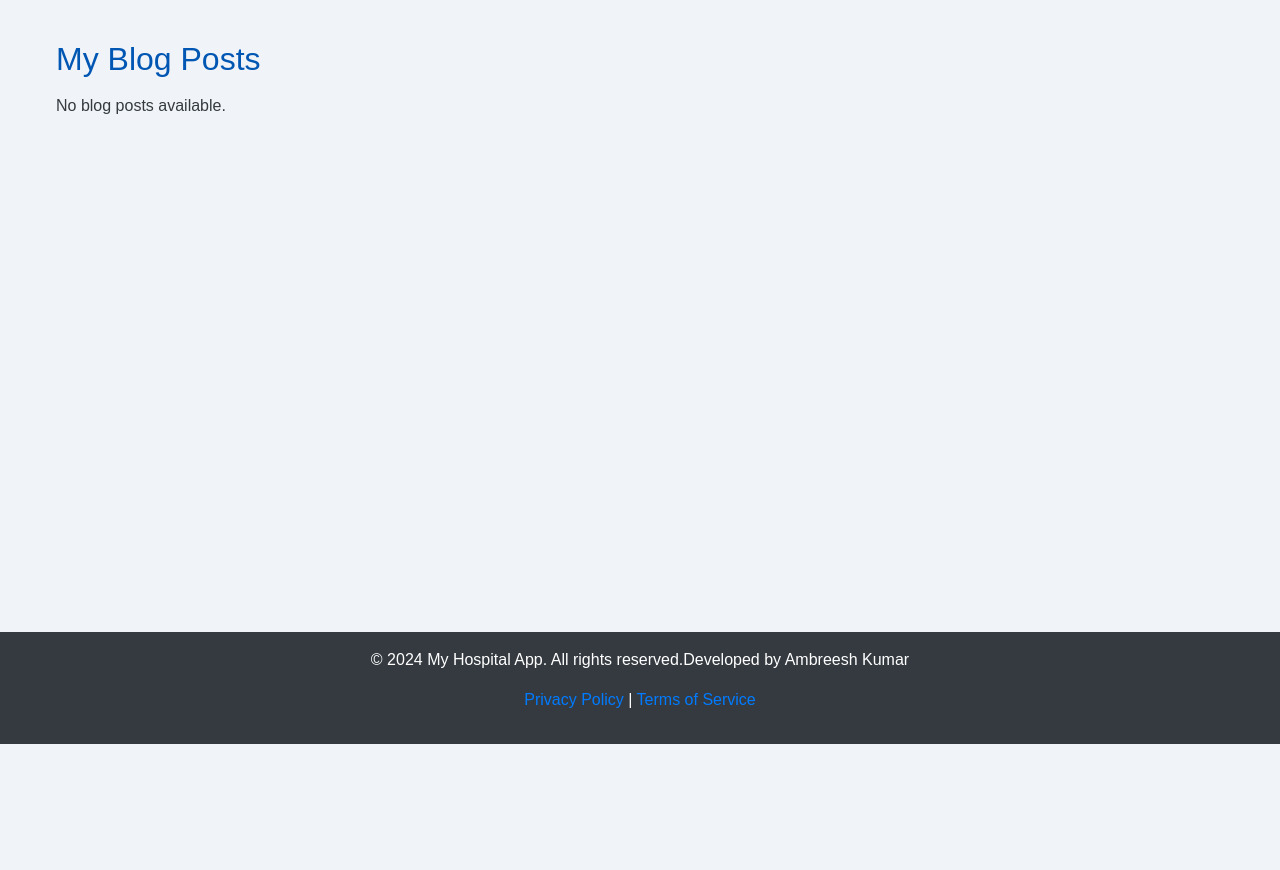
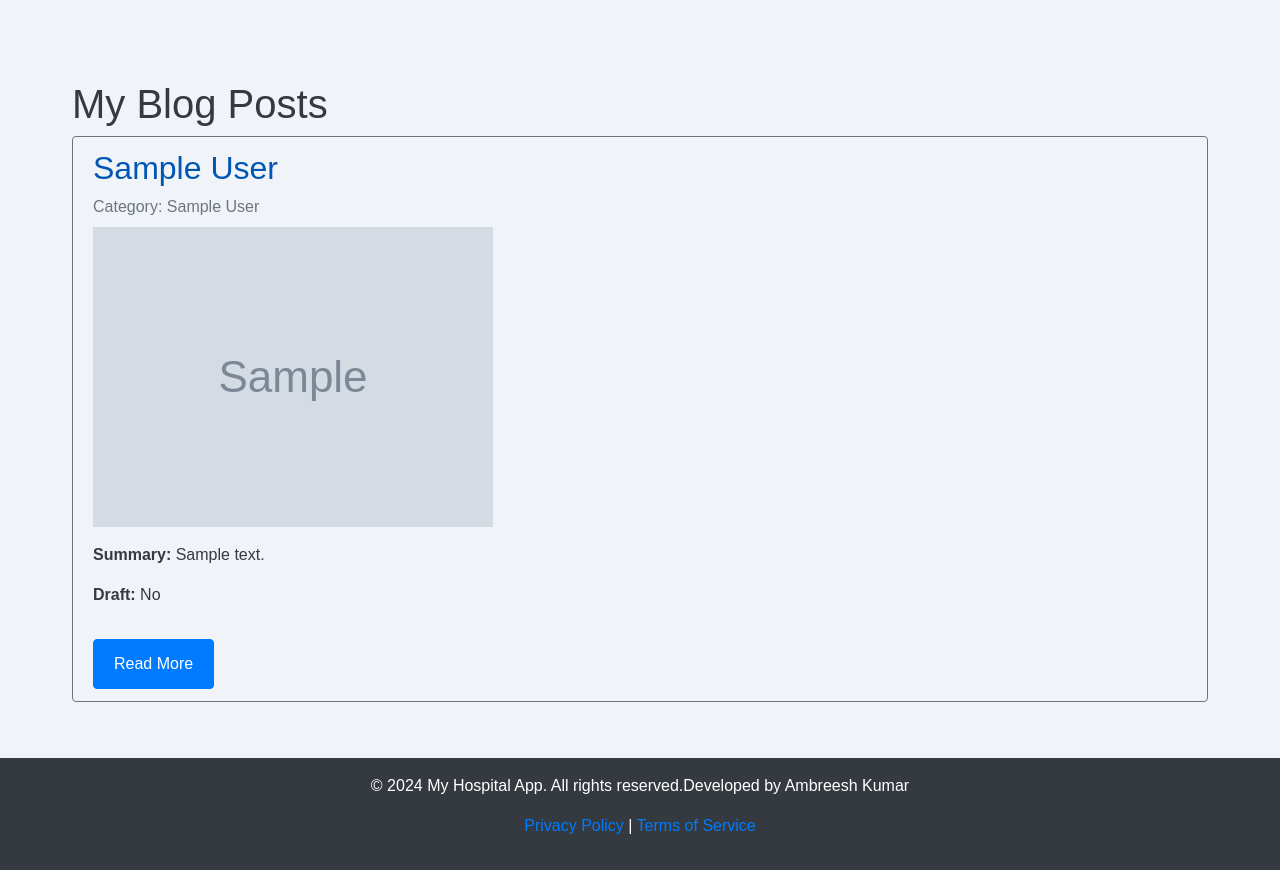
Before and after one commit to ambreesh62/Hospital-Management, a Django app: page /doctor_blogs/ in a window 1280 px wide. Shown: the part 56-926 px from the top of the page. Before the commit the page ends 800 px from the top, so only its background shows below. Run offline with Django 4.2, Linux system fonts and the light colour scheme; a user stored in the database is signed in; tables that the repository leaves empty hold one stand-in row (values such as "Sample post"); grey boxes marked "Sample" are stand-in pictures; some libraries are stand-ins or nearby versions.

Commit message:
blog view

```diff
--- a/templates/doctor_blogs.html
+++ b/templates/doctor_blogs.html
@@ -3,17 +3,27 @@
 {% block title %}My Blog Posts{% endblock %}
 
 {% block content %}
-<h2>My Blog Posts</h2>
-<ul>
-    {% for blog in blogs %}
-        <li>
-            <h3>{{ blog.title }}</h3>
-            <img src="{{ blog.image.url }}" alt="{{ blog.title }}">
-            <p>{{ blog.summary }}</p>
-            <a href="{% url 'category_blogs' blog.category.id %}">View Category</a>
-        </li>
-    {% empty %}
+<div class="container mt-4">
+    <h1>My Blog Posts</h1>
+    {% if blog_posts %}
+        <div class="list-group">
+            {% for post in blog_posts %}
+                <div class="list-group-item mb-4">
+                    <h2 class="mb-2">{{ post.title }}</h2>
+                    <p class="text-muted mb-2">Category: {{ post.category.name }}</p>
+                    {% if post.image %}
+                        <img src="{{ post.image.url }}" alt="{{ post.title }}" class="img-fluid mb-3">
+                    {% else %}
+                        <p class="text-muted">Image: No image available</p>
+                    {% endif %}
+                    <p><strong>Summary:</strong> {{ post.summary }}</p>
+                    <p><strong>Draft:</strong> {% if post.is_draft %}Yes{% else %}No{% endif %}</p>
+                    <a href="{% url 'post_detail' post.id %}" class="btn btn-primary mt-3">Read More</a>
+                </div>
+            {% endfor %}
+        </div>
+    {% else %}
         <p>No blog posts available.</p>
-    {% endfor %}
-</ul>
+    {% endif %}
+</div>
 {% endblock %}
```
